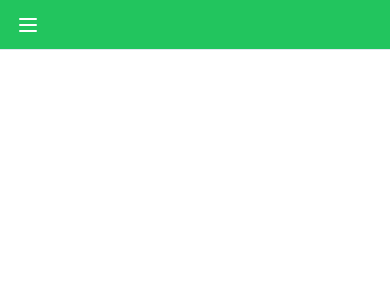
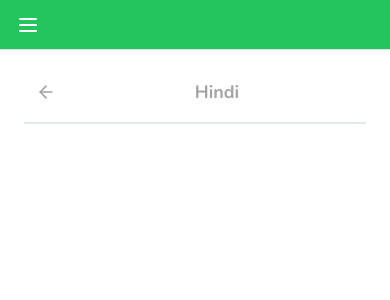
Before and after one commit to RajanJha2003/Lingo, a Next.js app: page /learn in a window 390 px wide. Shown: the top 300 px of the page. Built offline with nearby package versions, Linux system fonts and the light colour scheme.

Commit message:
Wrappers

```diff
--- a/app/(main)/layout.tsx
+++ b/app/(main)/layout.tsx
@@ -7,10 +7,9 @@
   return (
     <>
     <MobileHeader />
-
       <Sidebar className="hidden lg:flex" />
-      <main className="pl-[256px] h-full">
-        <div className=" h-full">{children}</div>
+      <main className="h-full pt-[50px] lg:pl-[256px] lg:pt-0">
+        <div className="mx-auto h-full max-w-[1056px] pt-6">{children}</div>
       </main>
     </>
   );
--- /dev/null
+++ b/app/(main)/learn/header.tsx
@@ -0,0 +1,24 @@
+import { Button } from '@/components/ui/button';
+import { ArrowLeft } from 'lucide-react';
+import Link from 'next/link';
+import React from 'react'
+
+type HeaderProps={
+    title:string;
+}
+
+const Header = ({title}:HeaderProps) => {
+  return (
+    <div className='sticky top-0 mb-5 flex items-center justify-between border-b-2 bg-white pb-3 text-neutral-400 lg:z-50 lg:mt-[-28px] lg:pt-[28px]  '>
+        <Link href={"/courses"}>
+        <Button size={"sm"} variant={"ghost"}>
+            <ArrowLeft className='h-5 w-5 stroke-2 text-neutral-400' />
+        </Button>
+        </Link>
+        <h1 className='text-lg font-bold'>{title}</h1>
+        <div />
+    </div>
+  )
+}
+
+export default Header
--- a/app/(main)/learn/page.tsx
+++ b/app/(main)/learn/page.tsx
@@ -1,8 +1,23 @@
+
+import { FeedWrapper } from '@/components/feed-wrapper'
+import { StickyWrapper } from '@/components/sticky-wrapper'
 import React from 'react'
+import Header from './header'
 
 const page = () => {
   return (
-    <div>page</div>
+    <div className='flex flex-row-reverse gap-[49px] px-6'>
+      <StickyWrapper>
+        sticky
+
+      </StickyWrapper>
+
+      <FeedWrapper>
+       <Header title="Hindi" />
+
+      </FeedWrapper>
+
+    </div>
   )
 }
 
--- /dev/null
+++ b/components/feed-wrapper.tsx
@@ -0,0 +1,5 @@
+import type { PropsWithChildren } from "react";
+
+export const FeedWrapper = ({ children }: PropsWithChildren) => {
+  return <div className="relative top-0 flex-1 pb-10">{children}</div>;
+};
--- /dev/null
+++ b/components/sticky-wrapper.tsx
@@ -0,0 +1,11 @@
+import type { PropsWithChildren } from "react";
+
+export const StickyWrapper = ({ children }: PropsWithChildren) => {
+  return (
+    <div className="sticky bottom-6 hidden w-[368px] self-end lg:block">
+      <div className="sticky top-6 flex min-h-[calc(100vh-48px)] flex-col gap-y-4">
+        {children}
+      </div>
+    </div>
+  );
+};
```
